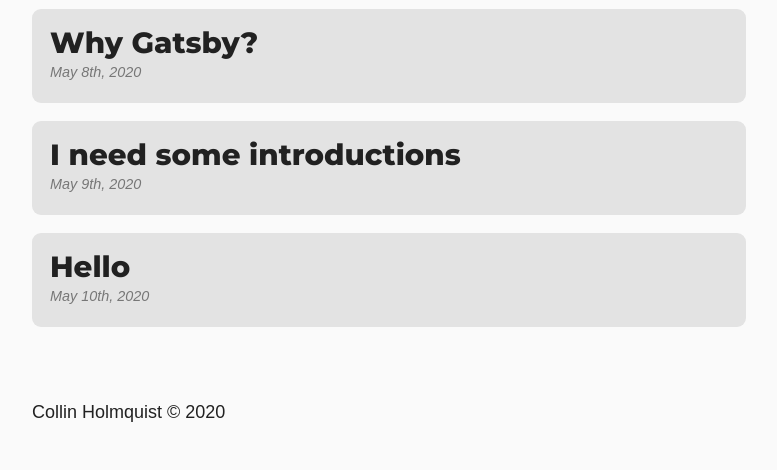
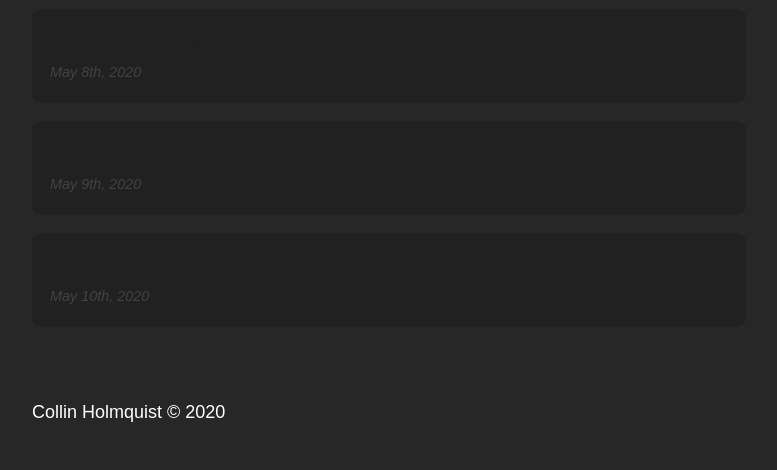
Before and after one commit to collinholmquist/collinholmquist_oldblog, a Gatsby site: page /blog in a window 1280 px wide. Shown: the part 368-838 px from the top of the page, without its empty margins (251-1028 px from the left). Built offline with nearby package versions, Linux system fonts and the light colour scheme; Gatsby itself is replaced by a stand-in of ours; a web font is replaced by a local one.

Commit message:
edits of theme colors

```diff
--- a/src/pages/blog.module.scss
+++ b/src/pages/blog.module.scss
@@ -8,7 +8,7 @@
     margin: 1rem 0;
 
     a {
-        background: #e3e3e3;
+        background: #212121;
         text-decoration: none;
         color: #212121;
         display: block;
@@ -21,11 +21,12 @@
     }
 
     h2 {
+
         margin: 0;
     }
 
     p {
-        color: #777777;
+        color: #424242;
         font-size: 0.8rem;
         font-style: italic;
     }
--- a/src/styles/index.scss
+++ b/src/styles/index.scss
@@ -201,8 +201,8 @@ html {
     box-sizing: inherit;
   }
   body {
-    color: #212121;
-    background-color: #fafafa;
+    color: #ffffff;
+    background-color: #272727;
     font-family: "assistant", sans-serif;
     font-weight: normal;
     word-wrap: break-word;
```
